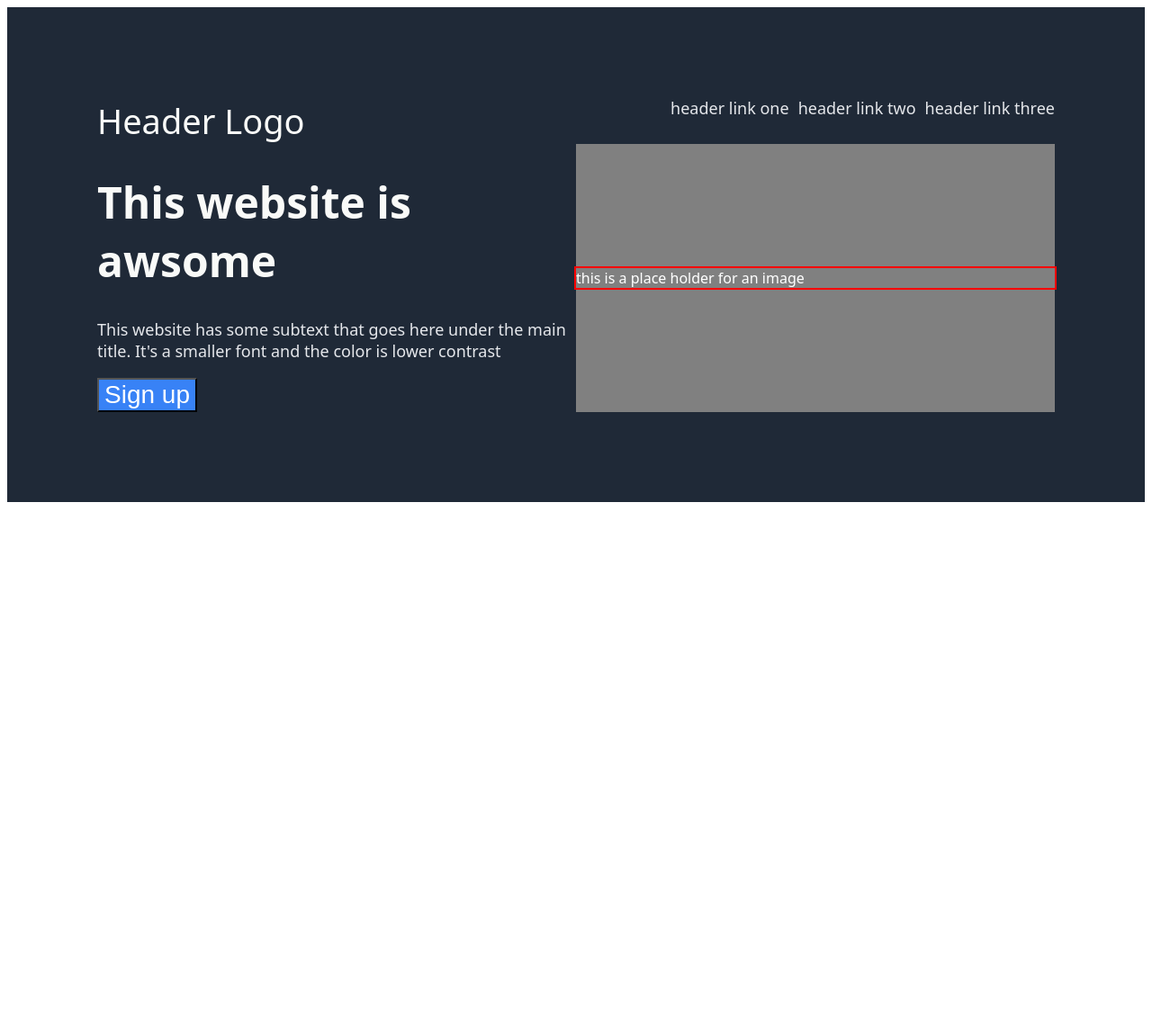
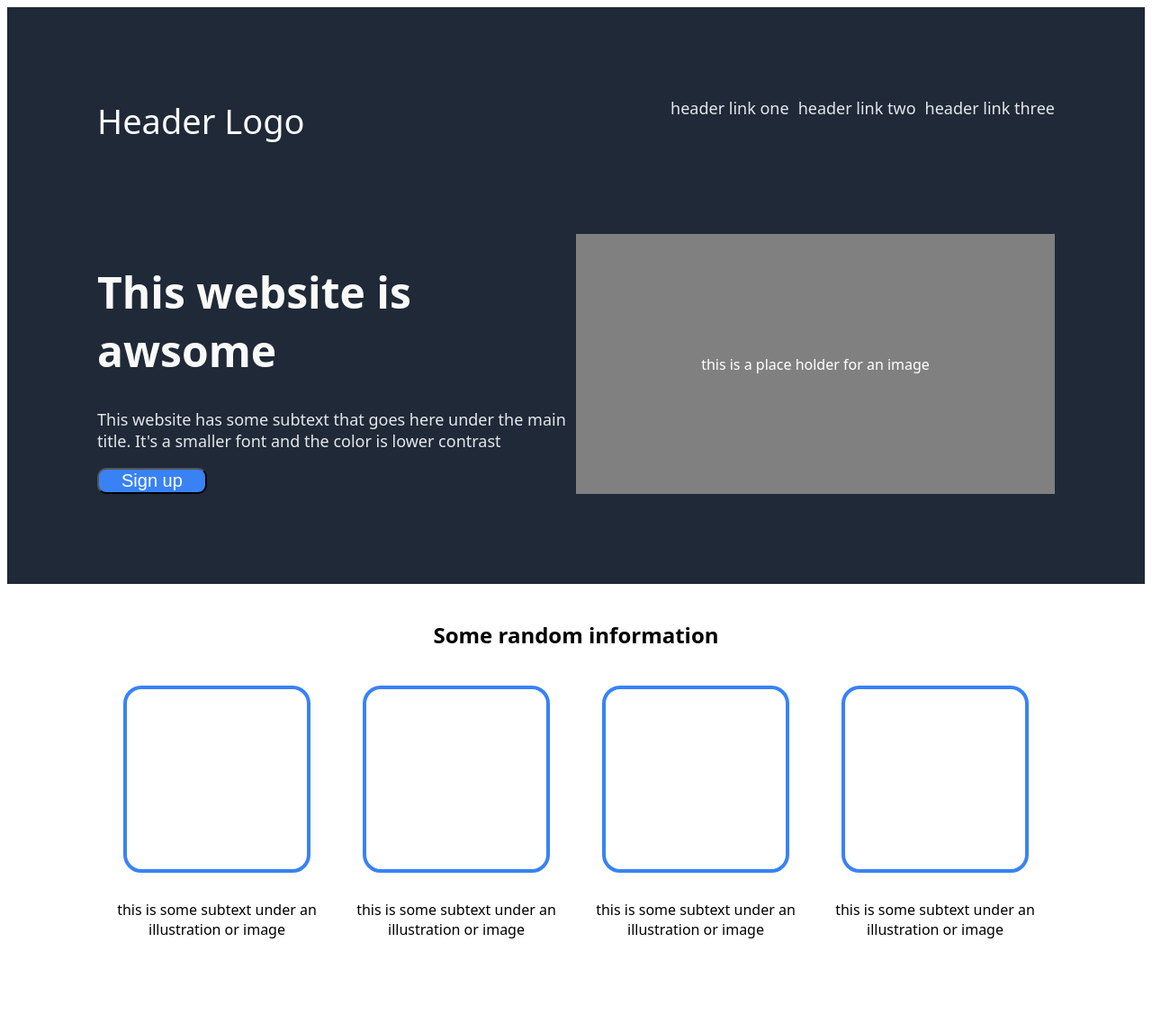
Before and after one commit to DaultP-157/landing-page, a plain HTML site: page index.html in a window 1280 px wide. Shown: the whole page at 90% size. Before the commit the page ends 800 px from the top, so only its background shows below. Drawn offline with Linux system fonts and the light colour scheme.

Commit message:
This commit represents the work down on the middle of the page

```diff
--- a/index.html
+++ b/index.html
@@ -25,6 +25,35 @@
             <div class="right">this is a place holder for an image</div>
         </div>
     </div>
+    <div class="mid-page">
+        <h2>Some random information</h2>
+        <div class="square-text">
+            <div class="boxes">
+                <div class="container">
+                    <div class="squares"></div>
+                </div>
+                <div class="texts">this is some subtext under an illustration or image</div>
+            </div>
+            <div class="boxes">
+                <div class="container">
+                    <div class="squares"></div>
+                </div>
+                <div class="texts">this is some subtext under an illustration or image</div>
+            </div>
+            <div class="boxes">
+                <div class="container">
+                    <div class="squares"></div>
+                </div>
+                <div class="texts">this is some subtext under an illustration or image</div>
+            </div>
+            <div class="boxes">
+                <div class="container">
+                    <div class="squares"></div>
+                </div>
+                <div class="texts">this is some subtext under an illustration or image</div>
+            </div>
+        </div>
+    </div>
 
 </body>
 </html>
--- a/styles.css
+++ b/styles.css
@@ -14,6 +14,7 @@ body {
 
 .top-part {
     display: flex;
+    padding-bottom: 100px;
 }
 
 .top-left {
@@ -57,13 +58,55 @@ h1 {
 }
 
 button {
-    font-size: 28px;
+    font-size: 20px;
     background-color: #3882F6;
     color: white;
+    border-radius: 10px;
+    padding-left: 25px;
+    padding-right: 25px;
 }
 
 .right {
-    outline: 2px solid red;
+    text-align: center;
     background-color: grey;
     flex: 1;
 }
+
+.mid-page {
+    padding: 100px;
+    padding-top: 20px;
+}
+
+h2 {
+    text-align: center;
+    padding-bottom: 20px;
+}
+.square-text {
+    display: flex;
+    justify-content: center;
+}
+
+* {
+    outlin: 2px solid red;
+}
+
+.boxes {
+    justify-content: center;
+}
+
+.container{
+    display: flex;
+    justify-content: center;
+}
+.squares {
+    border-radius: 20px;
+    display: flex;
+    border: 4px solid #3882F6;
+    width: 200px;
+    height: 200px;
+}
+
+.texts {
+    text-align: center;
+    padding-top: 30px;
+}
```
